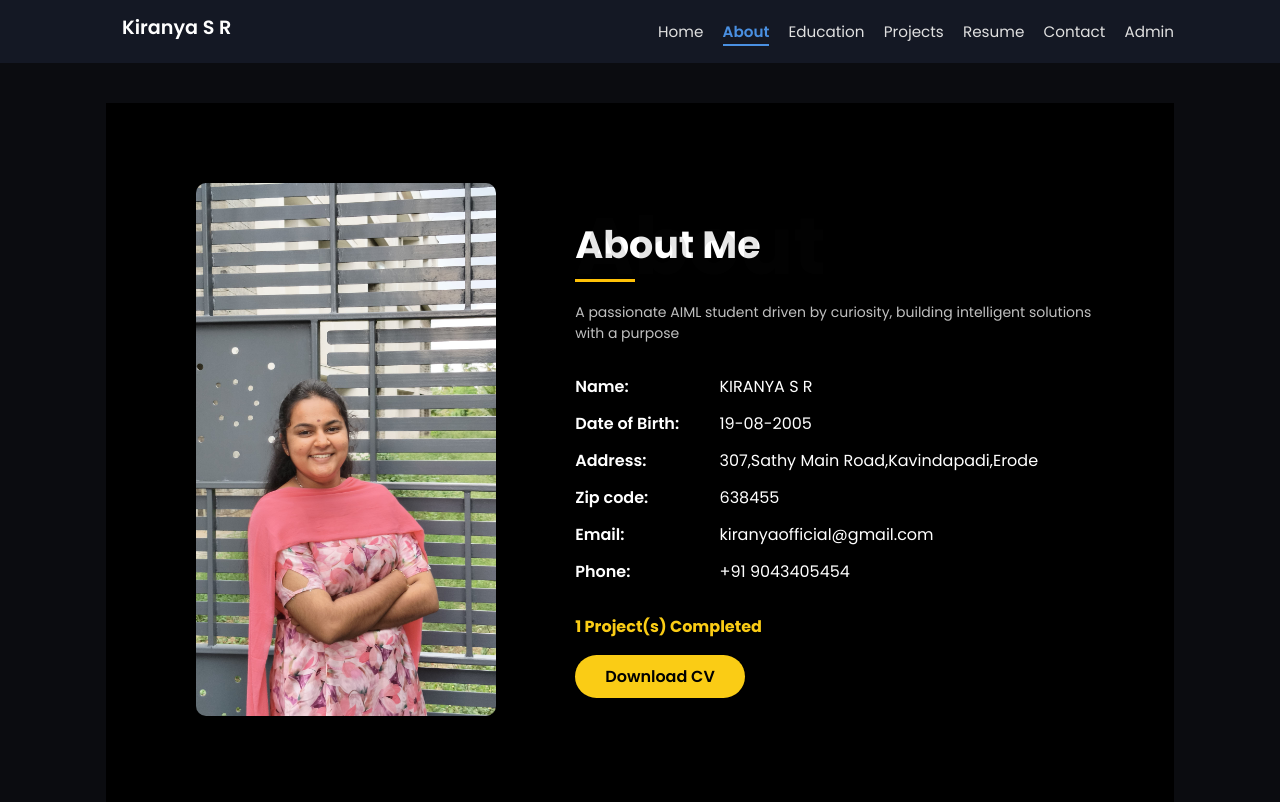
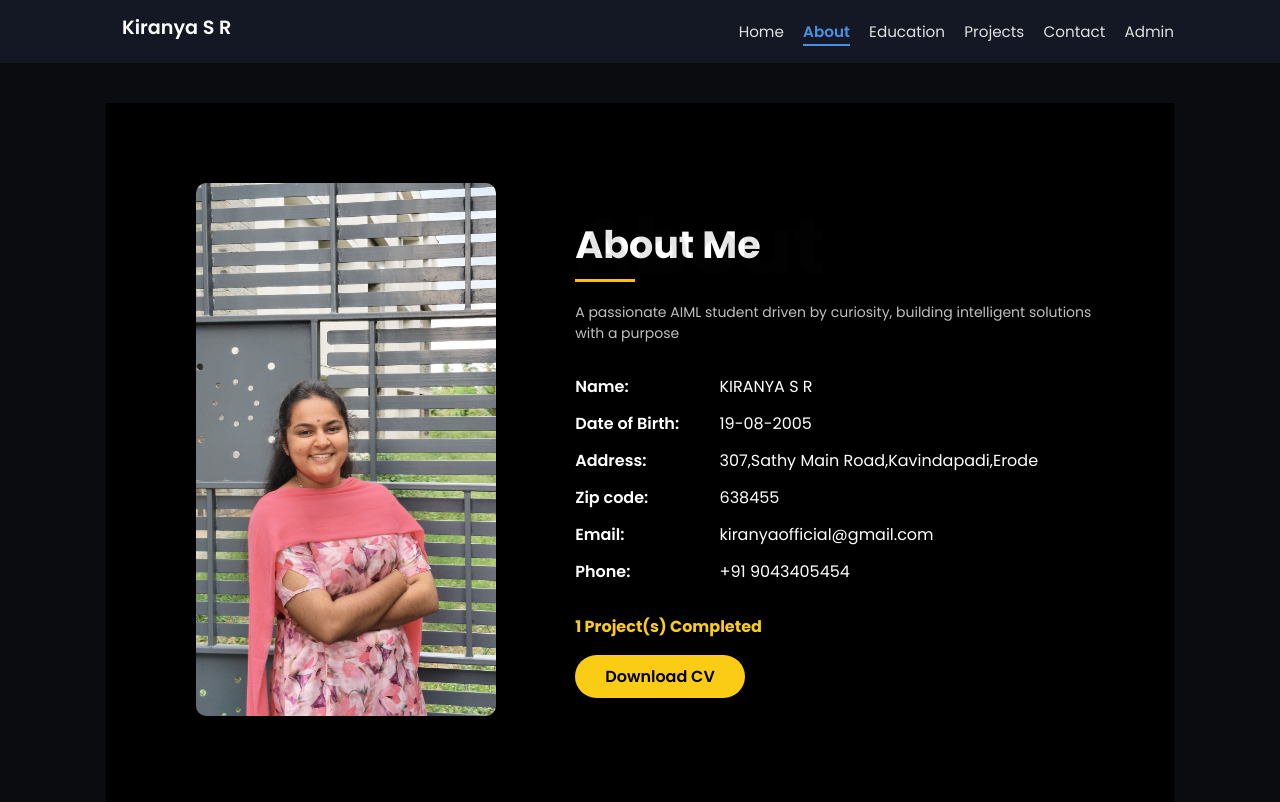
Before and after one commit to kiranyasr/Portfolio, a Flask app: page /about in a window 1280 px wide. Shown: the top 802 px of the page. Run offline with Flask 3, Linux system fonts and the light colour scheme; data comes from the database, SQL or seed files in the repository.

Commit message:
Requirement

```diff
--- a/MyPortfolio/templates/layout.html
+++ b/MyPortfolio/templates/layout.html
@@ -25,7 +25,6 @@
         <li><a href="{{ url_for('about') }}" class="{% if request.path == '/about' %}active{% endif %}">About</a></li>
         <li><a href="{{ url_for('education') }}" class="{% if request.path == '/education' %}active{% endif %}">Education</a></li>
         <li><a href="{{ url_for('projects') }}" class="{% if request.path == '/projects' %}active{% endif %}">Projects</a></li>
-        <li><a href="{{ url_for('resume') }}" class="{% if request.path == '/resume' %}active{% endif %}">Resume</a></li>
         <li><a href="{{ url_for('contact') }}" class="{% if request.path == '/contact' %}active{% endif %}">Contact</a></li>
         {% if session.admin %}
           <li><a href="{{ url_for('dashboard') }}" class="{% if request.path == '/dashboard' %}active{% endif %}">Dashboard</a></li>
```
